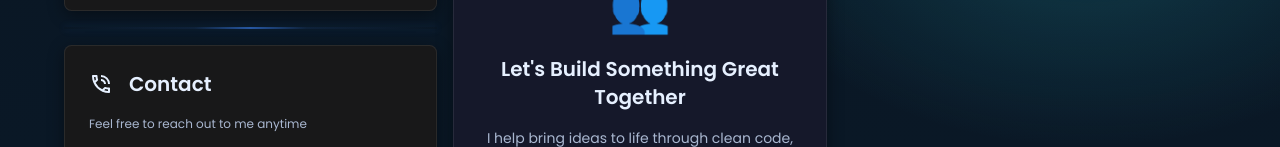
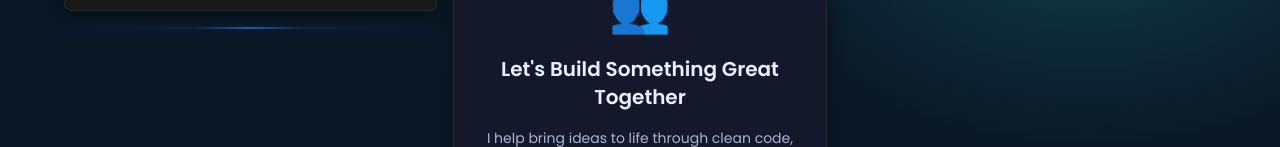
Before and after one commit to darrylemiles/portfolio, a React (Vite) app in the folder client/: page / in a window 1280 px wide. Shown: the part 653-800 px from the top of the page. Built offline with nearby package versions, Linux system fonts and the light colour scheme.

Commit message:
refactor: comment out unused Contact import in Home component

```diff
--- a/client/src/pages/Home.tsx
+++ b/client/src/pages/Home.tsx
@@ -15,7 +15,6 @@ import Projects from '../sections/home/Projects'
 import GithubProfile from '../sections/home/GithubProfile'
 import MarqueCarousel from '../sections/home/MarqueCarousel'
 import ProjectList from '../sections/home/ProjectList'
-import Contact from '../sections/home/Contact'
 
 const Home: React.FC = () => {
   const projectListRef = useRef<HTMLDivElement>(null);
@@ -45,7 +44,7 @@ const Home: React.FC = () => {
             <Divider />
             <Services />
             <Divider />
-            <Contact />
+            {/* <Contact /> */}
           </Grid>
 
           <Grid size={{ xs: 12, md: 4 }}>
```
